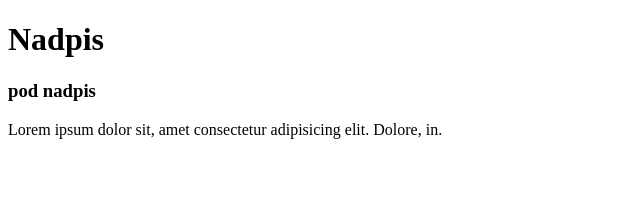
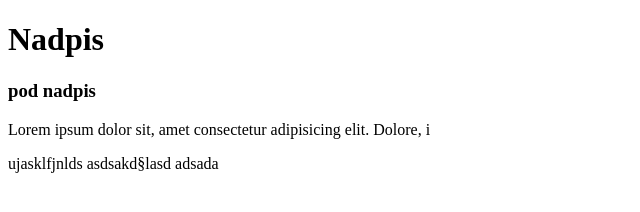
Before and after one commit to jakubvirlic/SKJ, a plain HTML site: page index.html in a window 1280 px wide. Shown: the whole page, without its empty margins (0-640 px from the left). Drawn offline with Linux system fonts and the light colour scheme.

Commit message:
pridanie p

```diff
--- a/index.html
+++ b/index.html
@@ -10,7 +10,11 @@
         <h3>pod nadpis</h3>
         <p>
             Lorem ipsum dolor sit, amet consectetur adipisicing elit. Dolore,
-            in.
+            i
+        </p>
+        <p>ujasklfjnlds
+            asdsakd§lasd
+            adsada
         </p>
     </body>
 </html>
```
